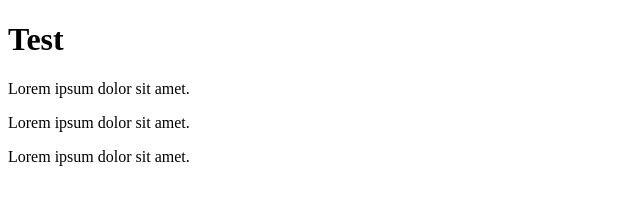
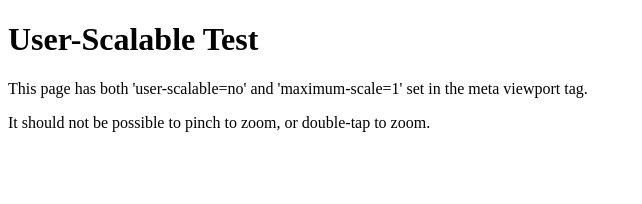
Before and after one commit to poshaughnessy/meta-viewport-tests, a plain HTML site: page index.html in a window 1280 px wide. Shown: the whole page, without its empty margins (0-642 px from the left). Drawn offline with Linux system fonts and the light colour scheme.

Commit message:
Update copy

```diff
--- a/index.html
+++ b/index.html
@@ -2,12 +2,11 @@
 <html>
   <head>
     <meta name="viewport" content="width=device-width, initial-scale=1.0, user-scalable=no, maximum-scale=1">
-    <title>Test</title>
+    <title>User-Scalable Test</title>
   </head>
   <body>
-    <h1>Test</h1>
-    <p>Lorem ipsum dolor sit amet.</p>
-    <p>Lorem ipsum dolor sit amet.</p>
-    <p>Lorem ipsum dolor sit amet.</p>
+    <h1>User-Scalable Test</h1>
+    <p>This page has both 'user-scalable=no' and 'maximum-scale=1' set in the meta viewport tag.</p>
+    <p>It should not be possible to pinch to zoom, or double-tap to zoom.</p>
   </body>
 </html>
```
